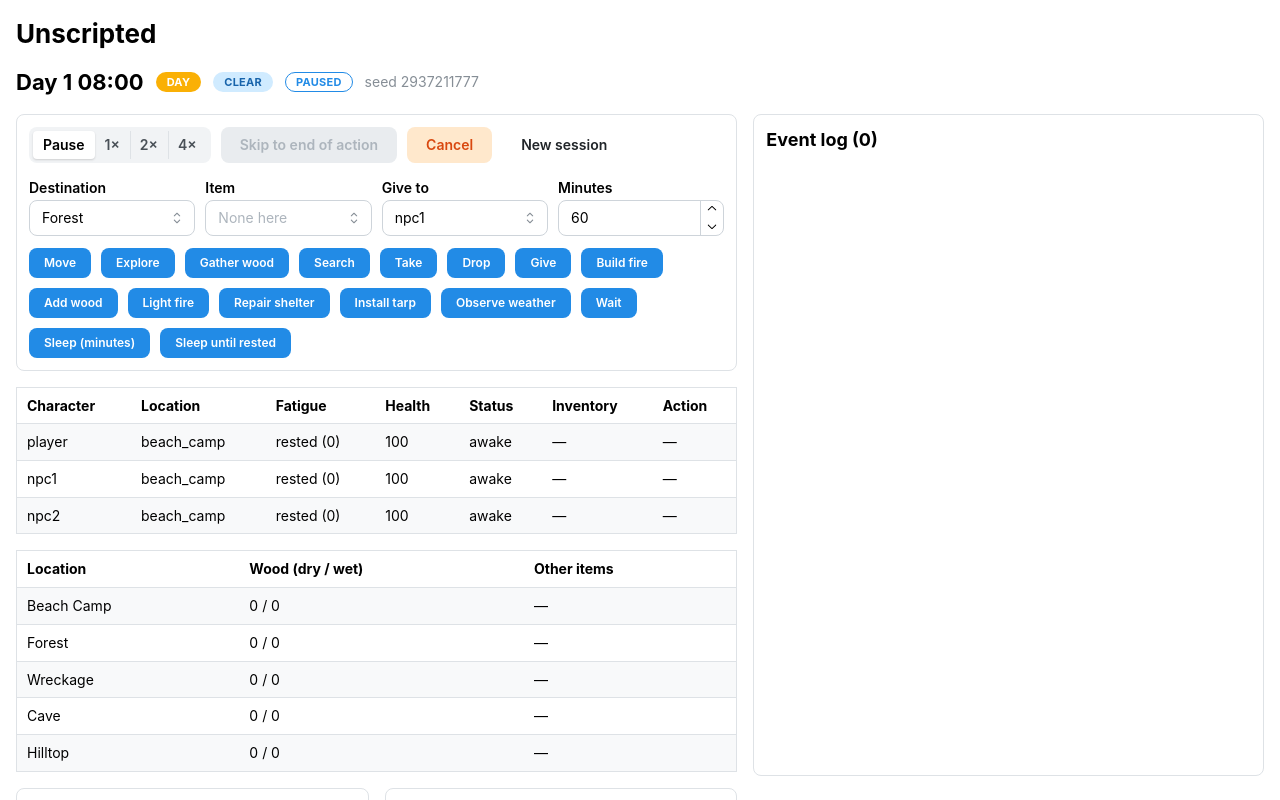
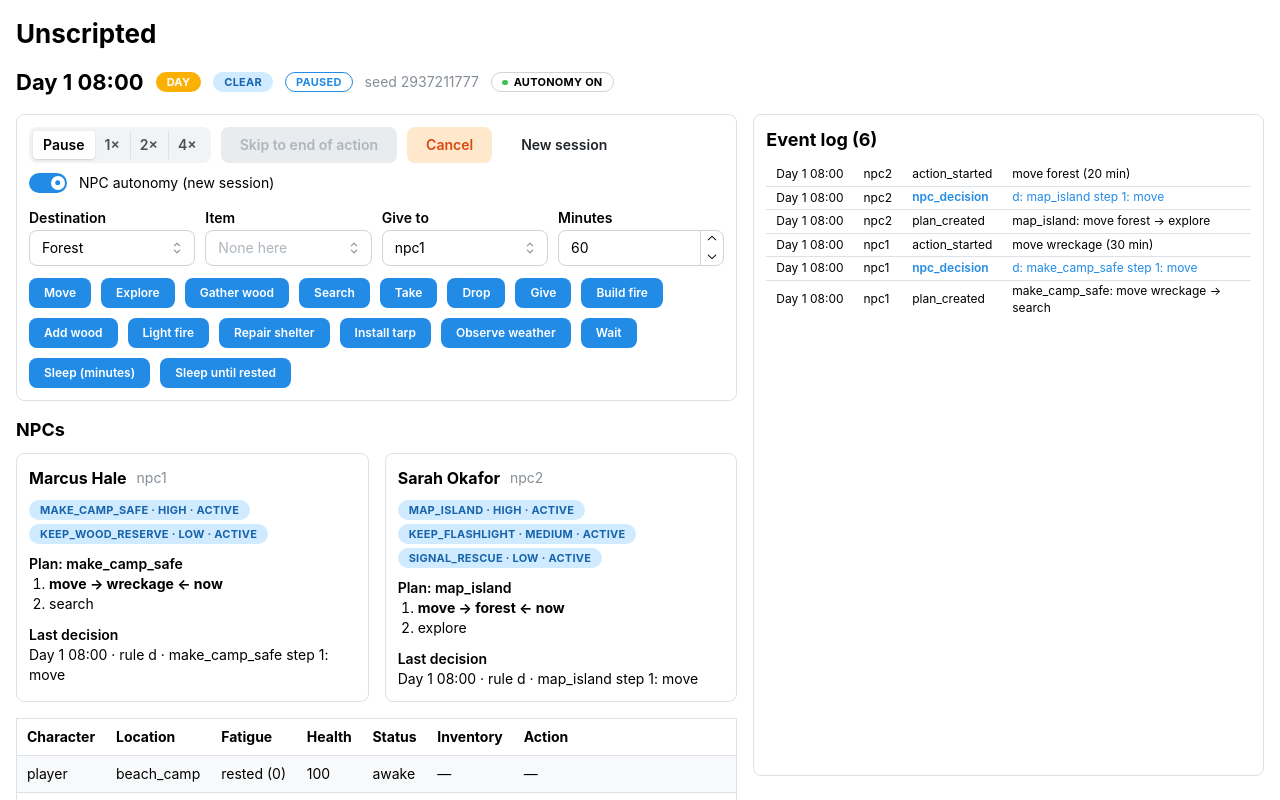
Before and after one commit to mrlinnth/unscripted, a React (Vite) app: page / in a window 1280 px wide. Shown: the top 800 px of the page. Built offline with nearby package versions, Linux system fonts and the light colour scheme.

Commit message:
feat(4.1): add NPC panel and autonomy toggle to the dev shell

```diff
--- a/src/App.tsx
+++ b/src/App.tsx
@@ -1,6 +1,7 @@
 import { Container, Grid, Stack, Title } from "@mantine/core";
 import { Controls } from "./shell/Controls";
 import { EventLog } from "./shell/EventLog";
+import { NpcPanel } from "./shell/NpcPanel";
 import { useEngine } from "./shell/useEngine";
 import { WorldHeader, WorldView } from "./shell/WorldView";
 
@@ -17,6 +18,7 @@ function App() {
           <Grid.Col span={{ base: 12, lg: 7 }}>
             <Stack gap="md">
               <Controls engine={engine} />
+              <NpcPanel world={world} />
               <WorldView world={world} />
             </Stack>
           </Grid.Col>
--- a/src/engine/index.ts
+++ b/src/engine/index.ts
@@ -20,7 +20,7 @@ export type {
   NpcPriority,
   NpcProfile,
 } from "./npc/profiles";
-export { NPC_IDS } from "./npc/profiles";
+export { NPC_IDS, loadNpcConfig } from "./npc/profiles";
 export type {
   DecisionRule,
   GoalStatus,
--- a/src/shell/Controls.tsx
+++ b/src/shell/Controls.tsx
@@ -1,7 +1,7 @@
 // Player controls for the dev shell. Every action is always shown; the engine
 // decides validity, and rejections appear in the result line and event log.
 
-import { Button, Group, NumberInput, Paper, SegmentedControl, Select, Stack, Text } from "@mantine/core";
+import { Button, Group, NumberInput, Paper, SegmentedControl, Select, Stack, Switch, Text } from "@mantine/core";
 import { useState } from "react";
 import type { Action, CharacterId, SubmitResult, World } from "../engine";
 import { itemLabel } from "./format";
@@ -38,6 +38,8 @@ export function Controls({ engine }: { engine: EngineHandle }) {
   const [target, setTarget] = useState<string | null>("npc1");
   const [minutes, setMinutes] = useState<number>(60);
   const [last, setLast] = useState<{ label: string; result: SubmitResult } | null>(null);
+  // Applies when starting a new session; the current one keeps its setting.
+  const [autonomyNext, setAutonomyNext] = useState<boolean>(world.autonomy);
 
   const locations = world.rules.locations.map(({ id, name }) => ({ value: id, label: name }));
   const items = itemChoices(world);
@@ -88,9 +90,14 @@ export function Controls({ engine }: { engine: EngineHandle }) {
           <Button variant="light" color="orange" onClick={() => setLast({ label: "Cancel", result: engine.cancel() })}>
             Cancel
           </Button>
-          <Button variant="subtle" color="gray" onClick={engine.newSession}>
+          <Button variant="subtle" color="gray" onClick={() => engine.newSession(autonomyNext)}>
             New session
           </Button>
+          <Switch
+            label="NPC autonomy (new session)"
+            checked={autonomyNext}
+            onChange={(event) => setAutonomyNext(event.currentTarget.checked)}
+          />
         </Group>
 
         <Group gap="xs" grow>
--- /dev/null
+++ b/src/shell/NpcPanel.tsx
@@ -0,0 +1,94 @@
+// NPC panel for the dev shell: each NPC's goals, current plan, and last
+// decision. Reads world state only; the NPC rules themselves stay limited.
+
+import { Badge, Group, List, Paper, SimpleGrid, Stack, Text, Title } from "@mantine/core";
+import { NPC_IDS, loadNpcConfig, type GoalStatus, type NpcId, type World } from "../engine";
+import { stepLabel, timeLabel } from "./format";
+
+// Shipped profiles, for display names. The shell never overrides them.
+const PROFILES = loadNpcConfig().npcs;
+
+const STATUS_COLOR: Record<GoalStatus, string> = { active: "blue", done: "green", dropped: "gray" };
+
+function NpcCard({ world, id }: { world: World; id: NpcId }) {
+  const npc = world.npcs[id];
+  const plan = npc.plan;
+  const decision = npc.lastDecision;
+  return (
+    <Paper withBorder p="sm">
+      <Stack gap="xs">
+        <Group gap="xs">
+          <Title order={5}>{PROFILES[id].identity.name}</Title>
+          <Text size="sm" c="dimmed">
+            {id}
+          </Text>
+        </Group>
+
+        <Group gap={4}>
+          {npc.goals.map((goal) => (
+            <Badge key={goal.id} color={STATUS_COLOR[goal.status]} variant={goal.status === "active" ? "light" : "filled"}>
+              {goal.id} · {goal.priority} · {goal.status}
+            </Badge>
+          ))}
+        </Group>
+
+        <div>
+          <Text size="sm" fw={600}>
+            Plan{plan ? `: ${plan.goalId}` : ""}
+          </Text>
+          {plan ? (
+            <List size="sm" type="ordered">
+              {plan.steps.map((step, i) => (
+                <List.Item key={i}>
+                  <Text size="sm" fw={i === plan.index ? 700 : undefined} c={i < plan.index ? "dimmed" : undefined}>
+                    {stepLabel(step)}
+                    {i === plan.index ? "  ← now" : ""}
+                  </Text>
+                </List.Item>
+              ))}
+            </List>
+          ) : (
+            <Text size="sm" c="dimmed">
+              none
+            </Text>
+          )}
+        </div>
+
+        <div>
+          <Text size="sm" fw={600}>
+            Last decision
+          </Text>
+          {decision ? (
+            <Text size="sm">
+              {timeLabel(world, decision.minute)} · rule {decision.rule} · {decision.reason}
+            </Text>
+          ) : (
+            <Text size="sm" c="dimmed">
+              none yet
+            </Text>
+          )}
+        </div>
+      </Stack>
+    </Paper>
+  );
+}
+
+export function NpcPanel({ world }: { world: World }) {
+  return (
+    <Stack gap="xs">
+      <Group gap="xs">
+        <Title order={4}>NPCs</Title>
+        {!world.autonomy && (
+          <Text size="sm" c="dimmed">
+            Autonomy is off: NPCs act only when given actions.
+          </Text>
+        )}
+      </Group>
+      <SimpleGrid cols={{ base: 1, md: 2 }}>
+        {NPC_IDS.map((id) => (
+          <NpcCard key={id} world={world} id={id} />
+        ))}
+      </SimpleGrid>
+    </Stack>
+  );
+}
--- a/src/shell/WorldView.tsx
+++ b/src/shell/WorldView.tsx
@@ -27,6 +27,9 @@ export function WorldHeader({ world, speed }: { world: World; speed: Speed }) {
       <Text size="sm" c="dimmed">
         seed {world.seed}
       </Text>
+      <Badge variant="dot" color={world.autonomy ? "green" : "gray"}>
+        {world.autonomy ? "autonomy on" : "autonomy off"}
+      </Badge>
     </Group>
   );
 }
--- a/src/shell/format.ts
+++ b/src/shell/format.ts
@@ -5,6 +5,7 @@ import {
   dayAt,
   fatigueCondition,
   isAsleep,
+  type Action,
   type Character,
   type GameEvent,
   type Item,
@@ -46,11 +47,16 @@ export function itemLabel(item: Item): string {
 export function actionLabel(world: World, character: Character): string {
   const current = character.action;
   if (!current) return "—";
-  const { type, ...params } = current.action as { type: string } & Record<string, unknown>;
-  const detail = Object.values(params).filter((v) => v !== undefined).join(", ");
-  const name = detail ? `${type} → ${detail}` : type;
+  const name = stepLabel(current.action);
   if (current.endsAt === null) return `${name}, until done`;
   return `${name}, ${current.endsAt - world.minute} min left`;
+}
+
+/** "move → wreckage", "take → tarp-3", "search": one plan step. */
+export function stepLabel(action: Action): string {
+  const { type, ...params } = action as { type: string } & Record<string, unknown>;
+  const detail = Object.values(params).filter((v) => v !== undefined).join(", ");
+  return detail ? `${type} → ${detail}` : type;
 }
 
 /** Wood at a location: dry and wet counts. */
@@ -94,6 +100,16 @@ export function eventSummary(event: GameEvent): string {
       return `${short(d.from)} → ${short(d.to)}`;
     case "fire_changed":
       return `${short(d.from)} → ${short(d.to)}, ${Number(d.fuelHours).toFixed(2)} h${d.reason ? ` (${short(d.reason)})` : ""}`;
+    case "npc_decision":
+      return `${short(d.rule)}: ${short(d.reason)}`;
+    case "plan_created":
+    case "plan_changed": {
+      const steps = Array.isArray(d.steps) ? d.steps.map(short).join(" → ") : "";
+      return `${short(d.goal)}: ${steps}`;
+    }
+    case "goal_done":
+    case "goal_dropped":
+      return `${short(d.goal)} (${short(d.reason)})`;
     default:
       return short(d);
   }
@@ -113,6 +129,12 @@ export function eventColor(event: GameEvent): string | undefined {
     case "discovery":
     case "item_found":
       return "teal";
+    case "npc_decision":
+      return "blue";
+    case "goal_done":
+      return "green";
+    case "goal_dropped":
+      return "orange";
     default:
       return undefined;
   }
--- a/src/shell/useEngine.ts
+++ b/src/shell/useEngine.ts
@@ -23,11 +23,12 @@ export interface EngineHandle {
   submit: (action: Action) => SubmitResult;
   cancel: () => SubmitResult;
   skipToActionEnd: () => void;
-  newSession: () => void;
+  /** Starts a new session with a new seed. `autonomy`: NPCs act on their own. */
+  newSession: (autonomy: boolean) => void;
 }
 
 export function useEngine(): EngineHandle {
-  const [world, setWorld] = useState<World>(() => createWorld(newSeed()));
+  const [world, setWorld] = useState<World>(() => createWorld(newSeed(), { autonomy: true }));
   const [version, setVersion] = useState(0);
   const [speed, setSpeed] = useState<Speed>(0);
   const bump = useCallback(() => setVersion((v) => v + 1), []);
@@ -68,11 +69,14 @@ export function useEngine(): EngineHandle {
     if (skipToActionEnd(world) > 0) bump();
   }, [world, bump]);
 
-  const newSession = useCallback(() => {
-    setSpeed(0);
-    setWorld(createWorld(newSeed()));
-    bump();
-  }, [bump]);
+  const newSession = useCallback(
+    (autonomy: boolean) => {
+      setSpeed(0);
+      setWorld(createWorld(newSeed(), { autonomy }));
+      bump();
+    },
+    [bump],
+  );
 
   return { world, version, speed, setSpeed, submit, cancel, skipToActionEnd: skip, newSession };
 }
```
Also changed, not shown: 2 other files (tests, documents, lock files or other folders).
